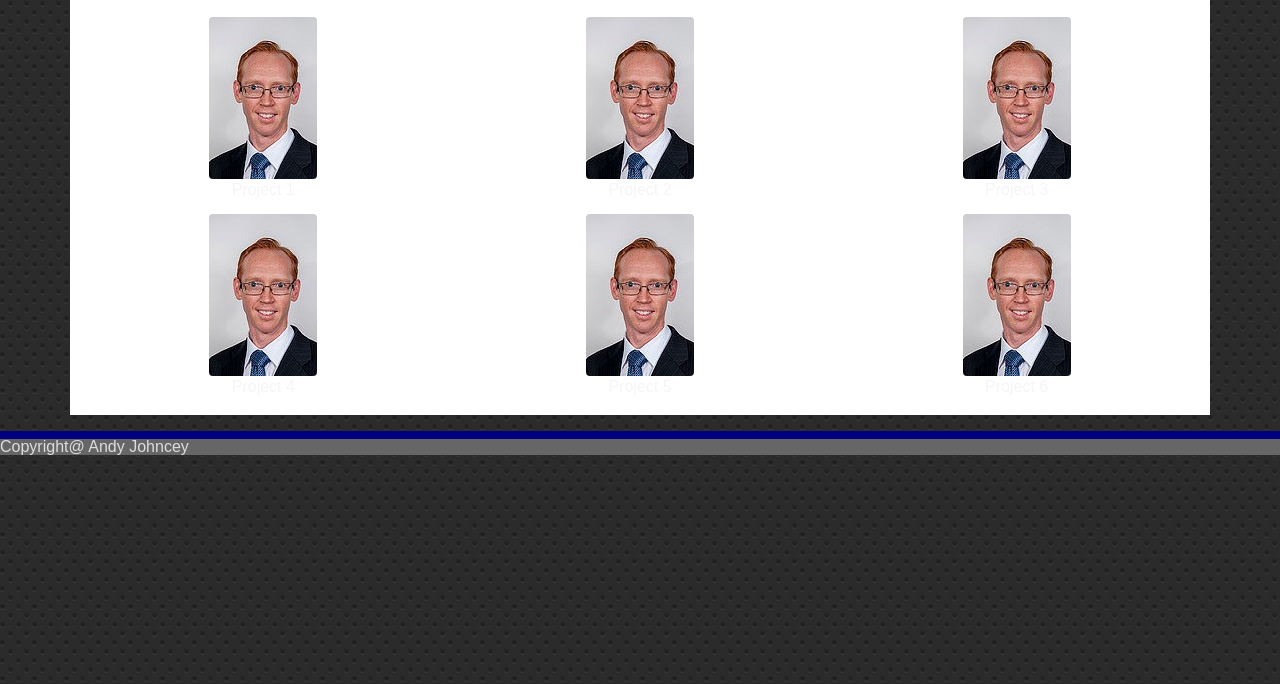
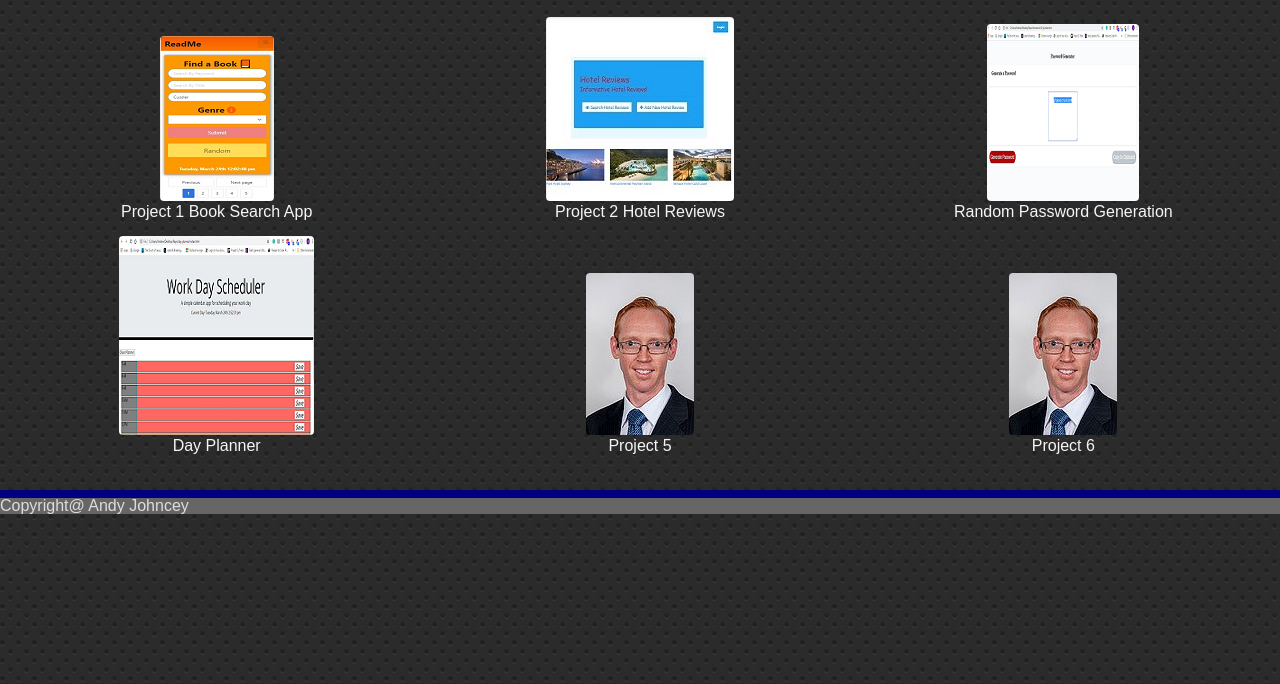
Before and after one commit to andyjohncey/User-Story, a plain HTML site: page portfolio.html in a window 1280 px wide. Shown: the part 116-800 px from the top of the page. Drawn offline with nearby package versions, Linux system fonts and the light colour scheme.

```diff
--- a/portfolio.html
+++ b/portfolio.html
@@ -9,7 +9,6 @@
   <link rel="stylesheet" href="https://stackpath.bootstrapcdn.com/bootstrap/4.3.1/css/bootstrap.min.css"
     integrity="sha384-ggOyR0iXCbMQv3Xipma34MD+dH/1fQ784/j6cY/iJTQUOhcWr7x9JvoRxT2MZw1T" crossorigin="anonymous">
   <link rel="stylesheet" type="text/css" href="./assets/css/style.css">
-  <meta name="viewport" content="width-device-width, initial-scale=1">
 </head>
 
 <body>
@@ -29,26 +28,29 @@
       <div class="main">
         <div class="row">
           <div class="col-12">
-            <div class="container">
+            <div class="portfolio-container">
               <div class="row align-items-end">
                 <div class="col-sm">
                   <div id=project-1>
                     <div class="text-center">
-                      <img src="./assets/images/profile_picture_andrew.jpg" class="rounded" alt="profile picture">
-                      <div class="centered">Project 1</div>
+                      <img src="./assets/images/ReadMe book search app.png" class="rounded" alt="book search app"
+                        href="https://jmacr0.github.io/project_one/" onclick="">
+                      <div class="centered">Project 1 Book Search App</div>
                     </div>
                   </div>
                 </div>
                 <div class="col-sm">
                   <div class="text-center">
-                    <img src="./assets/images/profile_picture_andrew.jpg" class="rounded" alt="profile picture">
-                    <div class="centered">Project 2</div>
+                    <img src="./assets/images/Five star reviews.JPG" class="rounded" alt="profile picture"
+                      href="https://fivestarhotels.herokuapp.com/index.html" onclick="">
+                    <div class="centered">Project 2 Hotel Reviews</div>
                   </div>
                 </div>
                 <div class="col-sm">
                   <div class="text-center">
-                    <img src="./assets/images/profile_picture_andrew.jpg" class="rounded" alt="profile picture">
-                    <div class="centered">Project 3</div>
+                    <img src="./assets/images/random password generation1a.png" class="rounded"
+                      alt="random password generation" href="https://andyjohncey.github.io/homework-03-js/" onclick="">
+                    <div class="centered">Random Password Generation</div>
                   </div>
                 </div>
               </div>
@@ -56,8 +58,8 @@
               <div class="row align-items-end">
                 <div class="col-sm">
                   <div class="text-center">
-                    <img src="./assets/images/profile_picture_andrew.jpg" class="rounded" alt="profile picture">
-                    <div class="centered">Project 4</div>
+                    <img src="./assets/images/day planner.png" class="rounded" alt="day planner" href="">
+                    <div class="centered">Day Planner</div>
                   </div>
                 </div>
                 <div class="col-sm">
```
